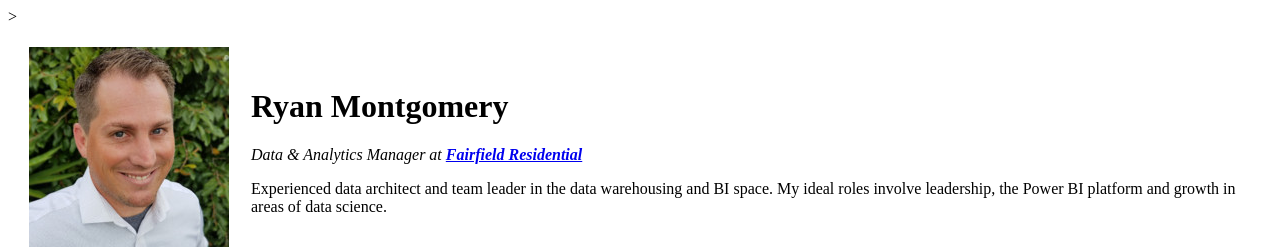
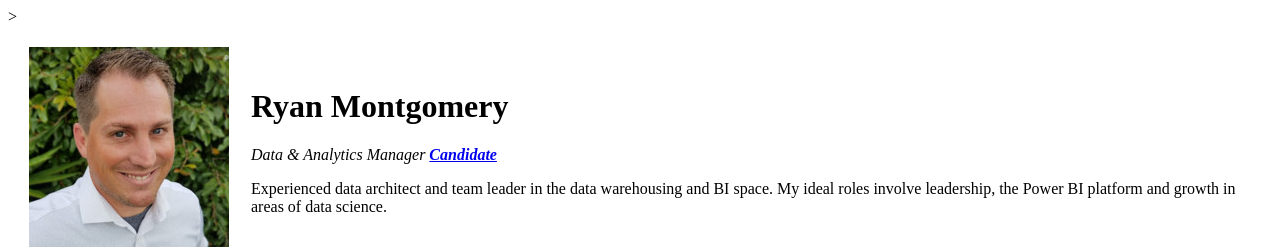
Before and after one commit to ThePhotoBus/Resume, a plain HTML site: page index.html in a window 1280 px wide. Shown: the top 249 px of the page. Drawn offline with Linux system fonts and the light colour scheme.

Commit message:
Testing update to file

```diff
--- a/index.html
+++ b/index.html
@@ -18,7 +18,7 @@
         <td>
           <h1>Ryan Montgomery</h1>
           <p>
-            <em>Data & Analytics Manager at <strong><a href="https://www.fairfieldresidential.com/">Fairfield Residential</a></strong></em>
+            <em>Data & Analytics Manager <strong><a href="https://www.linkedin.com/in/thephotobus/">Candidate</a></strong></em>
           </p>
           <p>
             Experienced data architect and team leader in the data warehousing
```
